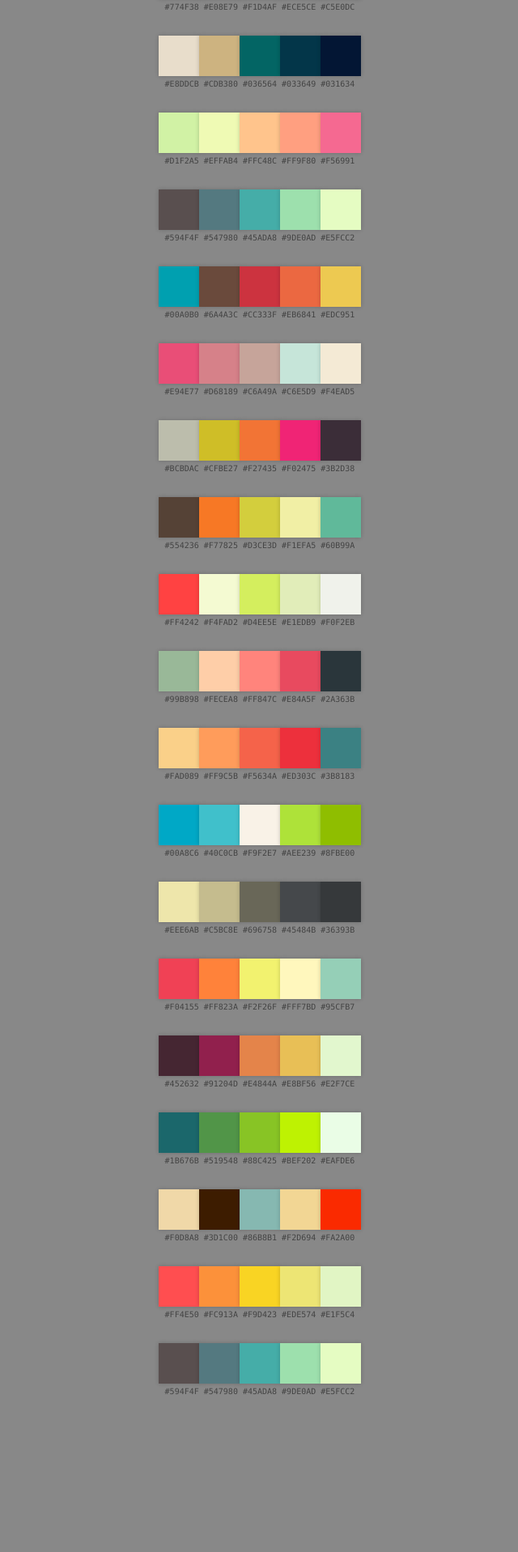
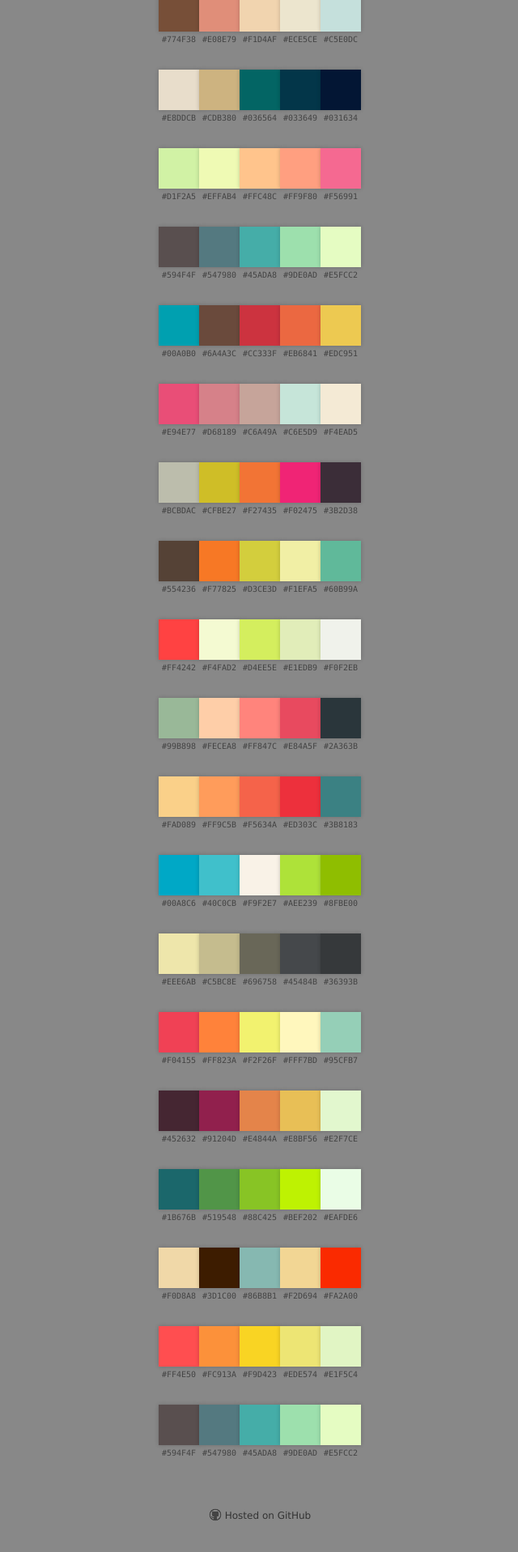
Before and after one commit to drewnoakes/palettes, a plain HTML site: page index.html in a window 1280 px wide. Shown: the part 671-2588 px from the top of the page at 81% size, without its empty margins (319-959 px from the left). Before the commit the page ends 2463 px from the top, so only its background shows below. Drawn offline with Linux system fonts and the light colour scheme.

Commit message:
Updated position of hex colour codes. Extracted CSS to own file. Added footer with link to GitHub.

```diff
--- a/index.html
+++ b/index.html
@@ -3,61 +3,16 @@
 <head>
     <title>palettes</title>
 
-    <link href='http://fonts.googleapis.com/css?family=Pacifico' rel='stylesheet' type='text/css'>
+    <link href="http://fonts.googleapis.com/css?family=Pacifico" rel="stylesheet" type="text/css">
 
-    <style>
-        body
-        {
-            text-align: center;
-            background-color: #888;
-            padding: 30px 0;
-        }
-
-        h1
-        {
-            font-family: Pacifico, sans-serif;
-            text-shadow: 2px 2px 1px #444;
-            color: #EEE;
-        }
-
-        ul#palettes
-        {
-            margin: 0;
-            padding: 0;
-        }
-
-        ul#palettes > li
-        {
-            list-style: none;
-            margin: 30px 0;
-            padding: 0;
-        }
-
-        div.swatch
-        {
-            display: inline-block;
-            width: 50px;
-            height: 50px;
-            margin: 0px;
-            -moz-box-shadow: 0 0 5px rgba(0, 0, 0, 0.2);
-            -webkit-box-shadow: 0 0 5px rgba(0, 0, 0, 0.2);
-            box-shadow: 0 0 5px rgba(0, 0, 0, 0.2);
-        }
-
-        .detail
-        {
-            font-family: consolas, monospace;
-            font-size: 10px;
-            color: #444;
-        }
-    </style>
+    <link rel="stylesheet" href="styles.css" type="text/css">
 
     <script id="palette-template" type="text/x-handlebars-template">
         <li>
-            {{#each colors}}<div class="swatch" style="background-color: #{{this}}"></div>{{/each}}
-            <div class="detail">
-                {{#each colors}}#{{this}} {{/each}}
-            </div>
+            {{#each colors}}<div class="palette-item">
+                <div class="swatch" style="background-color: #{{this}}"></div>
+                <div class="detail">#{{this}}</div>
+            </div>{{/each}}
         </li>
     </script>
 </head>
@@ -66,6 +21,11 @@
     <h1>Palettes</h1>
 
     <ul id="palettes"></ul>
+
+    <div id="footer">
+        <img src="images/github-icon.png" />
+        <a href="https://github.com/drewnoakes/palettes">Hosted on GitHub</a>
+    </div>
 
     <script type="text/javascript" src="scripts/lib/jquery-1.8.2.js"></script>
     <!--<script type="text/javascript" src="scripts/lib/require.2.1.0.js" data-main="scripts/app/main"></script>-->
--- /dev/null
+++ b/styles.css
@@ -0,0 +1,66 @@
+body
+{
+    text-align: center;
+    background-color: #888;
+    padding: 30px 0;
+}
+
+h1
+{
+    font-family: Pacifico, sans-serif;
+    text-shadow: 2px 2px 1px #444;
+    color: #EEE;
+}
+
+ul#palettes
+{
+    margin: 60px 0;
+    padding: 0;
+}
+
+ul#palettes > li
+{
+    list-style: none;
+    margin: 30px 0;
+    padding: 0;
+}
+
+div.palette-item
+{
+    display: inline-block;
+    width: 50px;
+    margin: 0px;
+}
+
+div.swatch
+{
+    width: 50px;
+    height: 50px;
+    margin: 0px;
+    -moz-box-shadow: 0 0 5px rgba(0, 0, 0, 0.2);
+    -webkit-box-shadow: 0 0 5px rgba(0, 0, 0, 0.2);
+    box-shadow: 0 0 5px rgba(0, 0, 0, 0.2);
+}
+
+div.detail
+{
+    font-family: consolas, monospace;
+    font-size: 10px;
+    color: #444;
+    margin-top: 4px;
+}
+
+#footer a
+{
+    text-decoration: none;
+    font-family: verdana, sans-serif;
+    font-size:12px;
+    color: #333;
+}
+
+#footer img
+{
+    width: 16px;
+    height: 16px;
+    margin-bottom: -3px;
+}
```
Also changed, not shown: images/github-icon.png (added).
